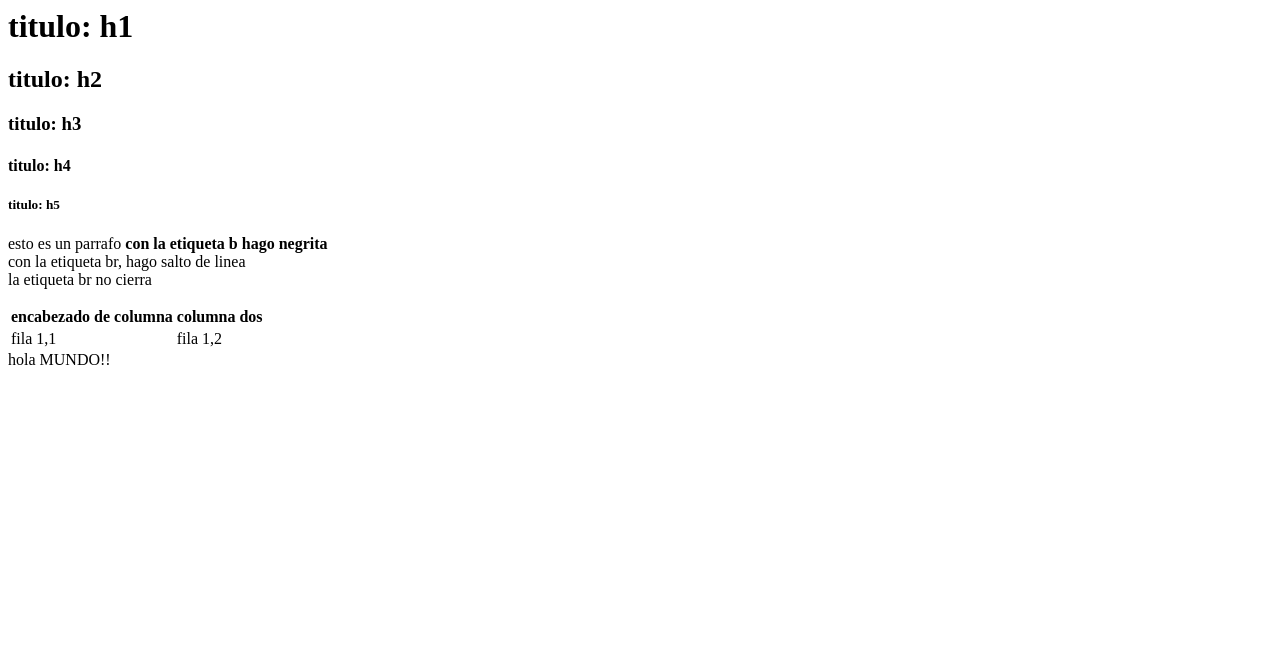
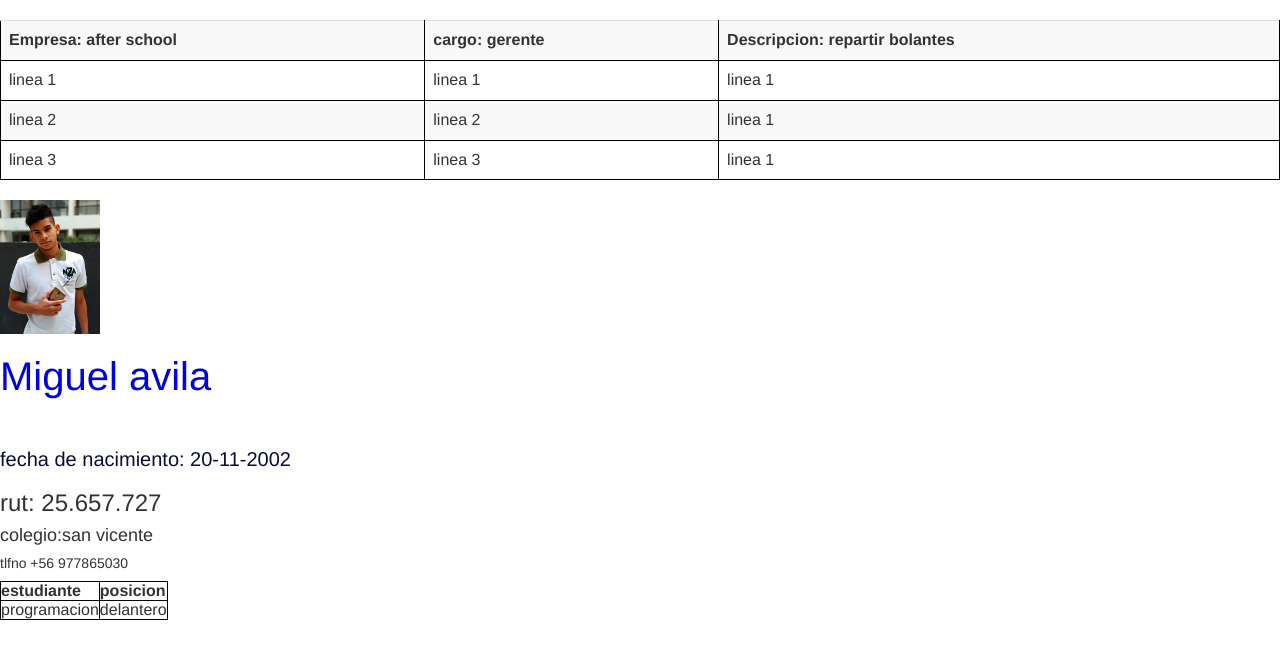
Before and after one commit to alejandrosanchez2002/clase-aleja, a plain HTML site: page index.html in a window 1280 px wide. Drawn offline with nearby package versions, Linux system fonts and the light colour scheme.

Commit message:
actualizacion
curriculo

```diff
--- a/estilo.css
+++ b/estilo.css
@@ -1,3 +1,7 @@
+body{
+	background-color: #848484 ;
+}
+
 table, tr, td, th {
 border-style: solid; border-width: 1px;
 border-color: black;
@@ -9,3 +13,14 @@ border-color: black;
 	font-size: 20px;
 	font-wight: bold;
 }
+.oculto {
+	display: none;
+}
+.color-letras-azul {
+	color: #0101DF;
+	font-size: 20px;
+}
+.color-letras-azul-oscuro {
+	color: #0B0B3B;
+	font-size: 20px;
+}
--- a/index.html
+++ b/index.html
@@ -1,15 +1,38 @@
 <html>
          <head>
                  <title>mi pagina web</title>
-                 <link rel="stylesheet" type="text/css" href="stilo.css">
+                 <link rel="stylesheet" type="text/css" href="estilo.css">
         </head>
+        <link rel="stylesheet" href="https://maxcdn.bootstrapcdn.com/bootstrap/3.3.7/css/bootstrap.min.css" integrity="sha384-BVYiiSIFeK1dGmJRAkycuHAHRg32OmUcww7on3RYdg4Va+PmSTsz/K68vbdEjh4u" crossorigin="anonymous">
         <body>
-                <h1>titulo: h1</h1>
-                <h2>titulo: h2</h2>
-                <h3>titulo: h3</h3>
-                <h4>titulo: h4</h4>
-                <h5>titulo: h5</h5>
-                <p>
+
+            <table class="table table-striped table hover">
+                <tr>
+                     <table class="table table-striped table-hover">
+    <tr>
+      <th>Empresa: after school</th><th>cargo: gerente</th><th>Descripcion: repartir bolantes</th>
+    </tr>
+    <tr>
+      <td>linea 1</td> <td>linea 1</td><td>linea 1</td>
+    </tr>
+    <tr>
+      <td>linea 2</td> <td>linea 2</td><td>linea 1</td>
+    </tr>
+    <tr>
+      <td>linea 3</td> <td>linea 3</td><td>linea 1</td>
+    </tr>
+  </table>
+
+        <img src="yo.jpg" style="width: 100px;">
+
+
+                <div><h1 class="color-letras-azul" style="font-size:  40px;">Miguel avila</h1>
+                <br>
+                <h2 class="color-letras-azul-oscuro">fecha de nacimiento: 20-11-2002</h2>
+                <h3>rut: 25.657.727</h3>
+                <h4>colegio:san vicente</h4>
+                <h5>tlfno +56 977865030</h5>
+                <p class="oculto">
                     esto es un parrafo <b>con la etiqueta b hago negrita
                     </b>
                     <br>con la etiqueta br, hago salto de linea
@@ -18,21 +41,23 @@
                 <table> <!-- esto es una tabla -->
                     <tr> <!-- esto es una fila -->
                          <th> <!-- esto es un encabezado de tabla -->
-                             encabezado de columna
+                             estudiante
                          </th>
                          <th>
-                              columna dos
+                              posicion
                         </th>
                     </tr>
                     <tr>
                          <td> <!-- esto es una celda -->
-                              fila 1,1
+                              programacion
                         </td>
                        <td>
-                             fila 1,2
+                             delantero
                         </td>
                     </tr>
                 </table>
-                 <div class="mi-clase"> hola MUNDO!! </div>
+
+                 <div class="mi-clase oculto"> hola MUNDO!! </div>
+
             </body>
         <html>
```
Also changed, not shown: yo.jpg (added).
